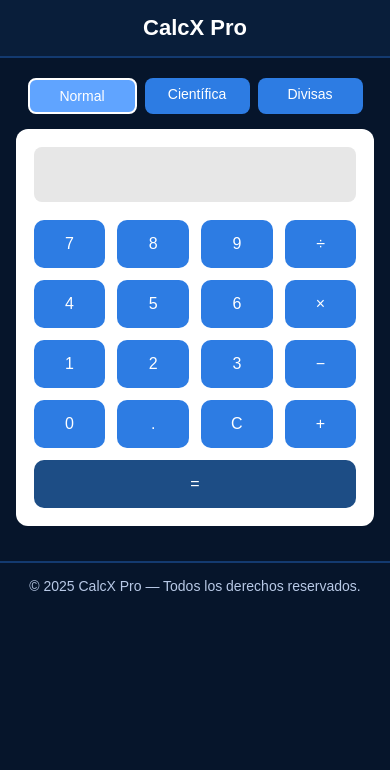
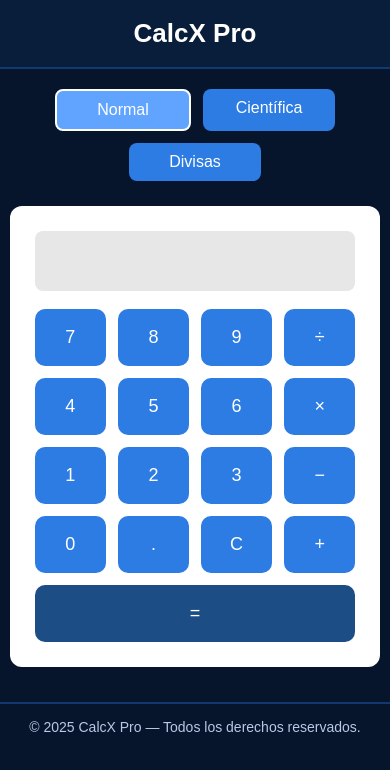
Before and after one commit to robelinmejias/Calculadora, a plain HTML site: page index.html in a window 390 px wide. Drawn offline with Linux system fonts and the light colour scheme.

Commit message:
Add files via upload

```diff
--- a/index.html
+++ b/index.html
@@ -14,6 +14,8 @@
         flex-direction: column;
         align-items: center;
         min-height: 100vh;
+        width: 100%;
+        overflow-x: hidden; /* evita que se desborde en móvil */
     }
 
     header {
@@ -24,6 +26,7 @@
         font-size: 26px;
         font-weight: bold;
         border-bottom: 2px solid #133A70;
+        box-sizing: border-box;
     }
 
     /* --- TABS --- */
@@ -33,7 +36,8 @@
         gap: 12px;
         flex-wrap: wrap;
         justify-content: center;
-        width: 95%;
+        width: 100%;
+        max-width: 400px;
     }
 
     .tab {
@@ -58,10 +62,11 @@
         background: white;
         padding: 25px;
         border-radius: 12px;
-        width: 380px; /* para PC */
+        width: 95%;            /* ← SIEMPRE SE AJUSTA EN MOVIL */
+        max-width: 380px;      /* ← NUNCA PASA DE ESTE ANCHO */
         color: black;
+        box-sizing: border-box;
         display: none;
-        box-sizing: border-box;
     }
 
     .active-calc {
@@ -117,70 +122,10 @@
         border: 1px solid black;
         font-size: 16px;
         width: 100%;
+        box-sizing: border-box;
     }
 
-    /* ================================
-         MÓVILES — ADAPTACIÓN REAL
-       ================================ */
-    @media (max-width: 480px) {
-
-        header {
-            font-size: 22px;
-            padding: 15px;
-        }
-
-        /* ajusta contenedor */
-        .calc-container {
-            width: 92% !important;   /* ahora SI se adapta */
-            padding: 18px;
-            margin-top: 15px;
-        }
-
-        .pantalla {
-            height: 55px;
-            font-size: 20px;
-        }
-
-        button {
-            padding: 15px;
-            font-size: 16px;
-        }
-
-        .tabs {
-            width: 100%;
-            gap: 8px;
-        }
-
-        .tab {
-            min-width: 85px;
-            font-size: 14px;
-            padding: 8px 10px;
-        }
-    }
-
-    /* teléfonos muy pequeños */
-    @media (max-width: 360px) {
-
-        .calc-container {
-            width: 95% !important;
-        }
-
-        .pantalla {
-            font-size: 18px;
-            height: 48px;
-        }
-
-        button {
-            font-size: 15px;
-            padding: 13px;
-        }
-
-        .tab {
-            min-width: 80px;
-            font-size: 13px;
-        }
-    }
-
+    /* ---- FOOTER ---- */
     footer {
         margin-top: 35px;
         color: #b8c9e6;
@@ -189,8 +134,10 @@
         width: 100%;
         font-size: 14px;
         border-top: 2px solid #133A70;
+        box-sizing: border-box;
     }
 </style>
+
 
 
 </head>
```
